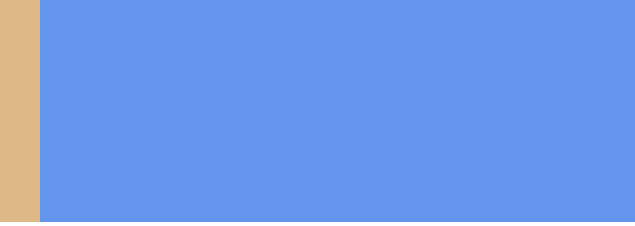
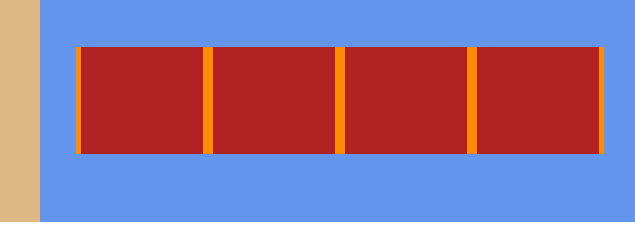
Before and after one commit to yoonhye-ju/Portfolio_WWF, a plain HTML site: page index.html in a window 1280 px wide. Shown: the part 2155-2381 px from the top of the page, 0-635 px from the left. Drawn offline with Linux system fonts and the light colour scheme.

Commit message:
revise
revise

```diff
--- a/css/main.css
+++ b/css/main.css
@@ -31,5 +31,8 @@ li{font-size: 13px;}
 .middle_right{width: 50%; height: 100%; float: right; background-color:darkgreen;}
 .middle_left{width: 50%; height: 100%; float: left; padding: 3%; background-color: cornflowerblue;}
 .middle_textbox{text-align: right;}
-.middle_textbox>h1{font-size: 30px; margin-bottom: 20px;}
+.middle_textbox>h1{font-size: 30px; margin-bottom: 30px;}
 .middle_textbox p{font-size: 15px; line-height: 25px;}
+
+#counts{width: 100%; height: 25%; display: flex; justify-content: space-around; background-color: darkorange; margin-top: 50px;}
+.countBox{width: 23%; height: 100%; background-color:firebrick;}
--- a/index.html
+++ b/index.html
@@ -100,6 +100,12 @@
           우리 모두가 각자의 자리에서 자신이 할 수 있는 일을 할 때 가능한 일이죠. <br><br>
           오직 우리 모두가 힘을 합칠 때 만들 수 있는 세상입니다.</p>
     </div>
+    <div id="counts">
+      <div class="countBox"></div>
+      <div class="countBox"></div>
+      <div class="countBox"></div>
+      <div class="countBox"></div>
+    </div>
   </div>
     <div class="middle_right">
       <iframe width="600" height="500" src="https://www.youtube.com/embed/z1k5WUpglAY" title="YouTube video player" frameborder="0" allow="accelerometer; autoplay; clipboard-write; encrypted-media; gyroscope; picture-in-picture" allowfullscreen></iframe>
```
